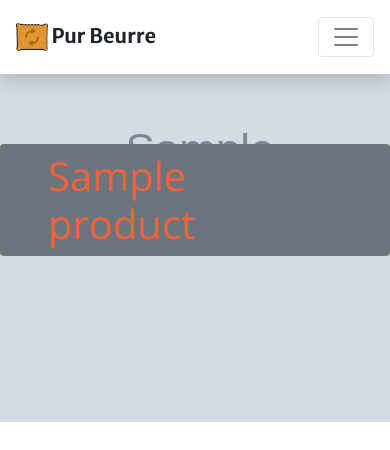
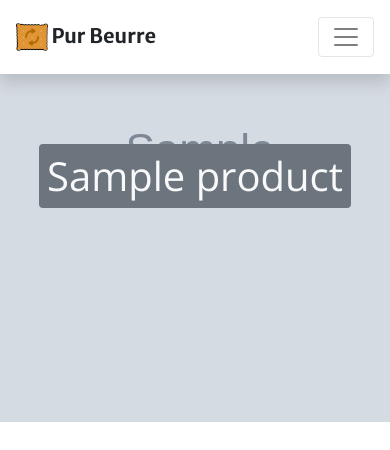
Before and after one commit to Tony380/Projet8, a Django app: page /product/product/1 in a window 390 px wide. Shown: the top 450 px of the page. Run offline with Django 3.2, Linux system fonts and the light colour scheme; tables that the repository leaves empty hold one stand-in row (values such as "Sample post"); grey boxes marked "Sample" are stand-in pictures; some libraries are stand-ins or nearby versions; some web fonts are replaced.

Commit message:
Media queries

```diff
--- a/templates/product/product.html
+++ b/templates/product/product.html
@@ -4,8 +4,8 @@
 {% block content %}
     <section id="prod" class="h-50 py-5" style="background-image: url({{ prod.image }})">
         <div class="container">
-            <div class="row justify-content-center text-primary mt-5">
-                <h1 class="bg-secondary px-5 py-2 rounded mt-5">{{ prod.name }}</h1>
+            <div class="row justify-content-center text-light mt-5">
+                <h1 class="bg-secondary text-center p-2 rounded mt-5">{{ prod.name }}</h1>
             </div>
         </div>
     </section>
```
